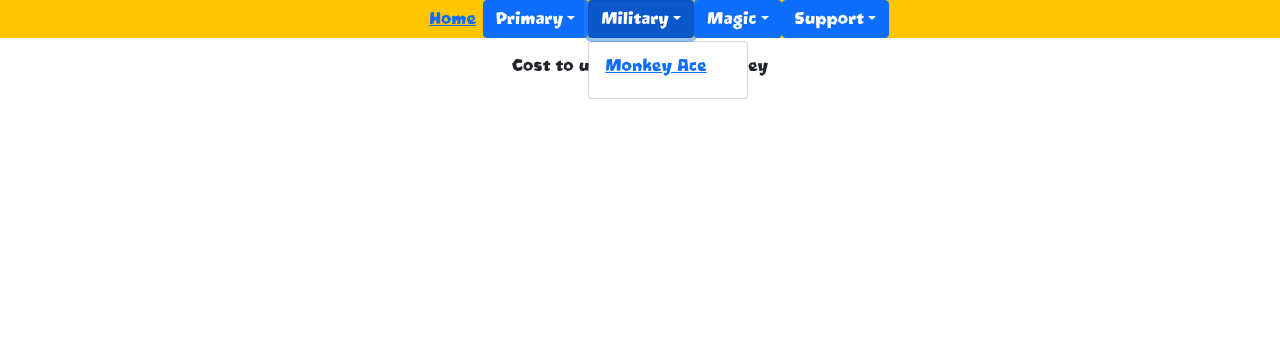
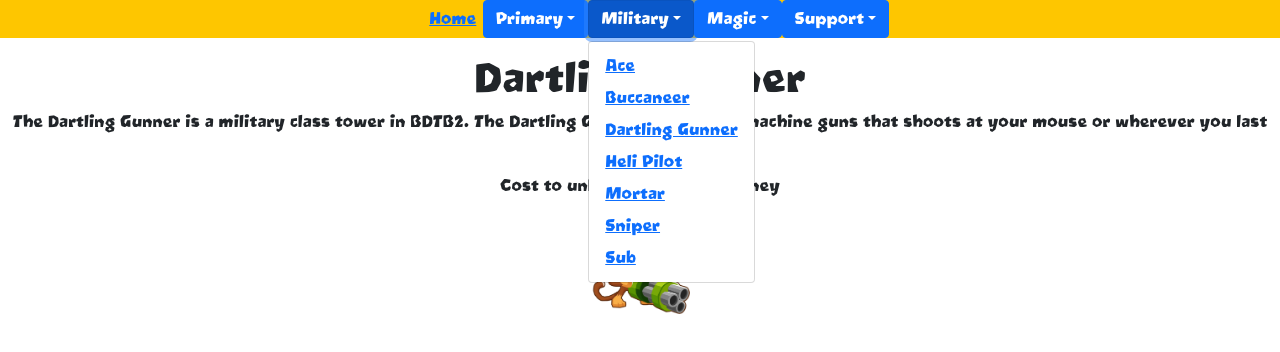
Before and after one commit to andrewchimney/btdb2randomizer, a Next.js app: page /monkeys/military/dartlinggunner in a window 1280 px wide. Both pictures are taken after a click on the button "Military". Shown: the top 352 px of the page. Built offline with nearby package versions, Linux system fonts and the light colour scheme.

Commit message:
military

```diff
--- a/components/NavBar.js
+++ b/components/NavBar.js
@@ -28,11 +28,38 @@ class NavBar extends React.Component{
                         <DropdownButton id="dropdown-basic-button" title="Military" className="categoryButton">
                             <Dropdown.Item>
                                 <Link href="/monkeys/military/ace">
-                                    <a>Monkey Ace</a>
+                                    <a>Ace</a>
                                 </Link>
                             </Dropdown.Item>
                             <Dropdown.Item>
-
+                                <Link href="/monkeys/military/buccaneer">
+                                    <a>Buccaneer</a>
+                                </Link>
+                            </Dropdown.Item>
+                            <Dropdown.Item>
+                                <Link href="/monkeys/military/dartlinggunner">
+                                    <a>Dartling Gunner</a>
+                                </Link>
+                            </Dropdown.Item>
+                            <Dropdown.Item>
+                                <Link href="/monkeys/military/helipilot">
+                                    <a>Heli Pilot</a>
+                                </Link>
+                            </Dropdown.Item>
+                            <Dropdown.Item>
+                                <Link href="/monkeys/military/mortar">
+                                    <a>Mortar</a>
+                                </Link>
+                            </Dropdown.Item>
+                            <Dropdown.Item>
+                                <Link href="/monkeys/military/sniper">
+                                    <a>Sniper</a>
+                                </Link>
+                            </Dropdown.Item>
+                            <Dropdown.Item>
+                                <Link href="/monkeys/military/sub">
+                                    <a>Sub</a>
+                                </Link>
                             </Dropdown.Item>
                         </DropdownButton>
                     </li>
--- a/pages/monkeys/military/dartlinggunner.js
+++ b/pages/monkeys/military/dartlinggunner.js
@@ -10,9 +10,10 @@ class dartlinggunner extends React.Component{
     render(){
         return(
             <div className="monkey">
-                <h1></h1>
-                <p></p>
-                <p>Cost to unlock:  monkey money</p>
+                <h1>Dartling Gunner</h1>
+                <p>The Dartling Gunner is a military class tower in BDTB2. The Dartling Gunner uses a dart machine guns that shoots at your mouse or wherever you last touched.</p>
+                <p>Cost to unlock: 75 monkey money</p>
+                <Image src="/images/monkeys/DartlingGunner.webp" alt='Dartling Gunner' width={this.state.imageSize} height={this.state.imageSize} priority={true}/>
 
             </div>
         )
```
Also changed, not shown: components/Randomizer.js (+7 -7 lines), pages/monkeys/military/buccaneer.js (+4 -3 lines), pages/monkeys/military/helipilot.js (+4 -3 lines), pages/monkeys/military/mortar.js (+4 -3 lines), pages/monkeys/military/sniper.js (+4 -3 lines), pages/monkeys/military/sub.js (+4 -3 lines).
